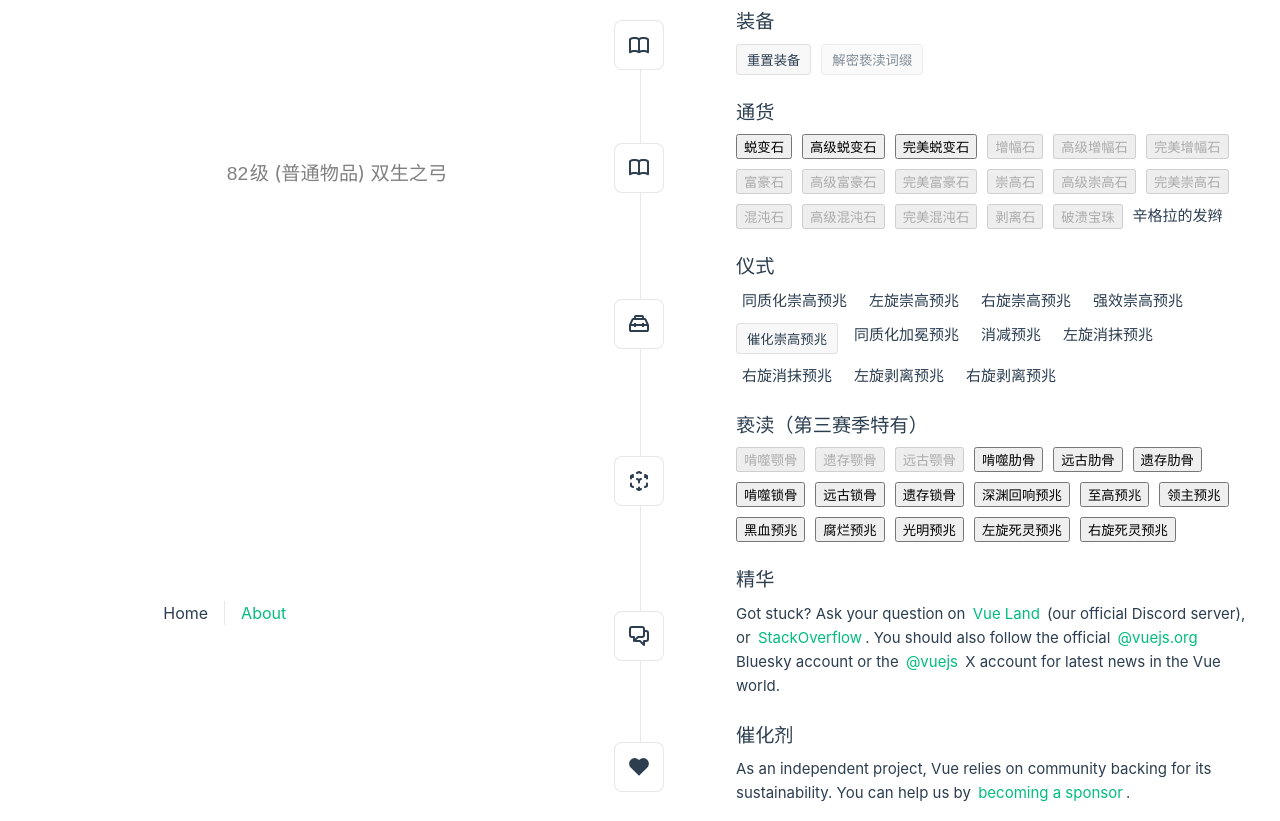
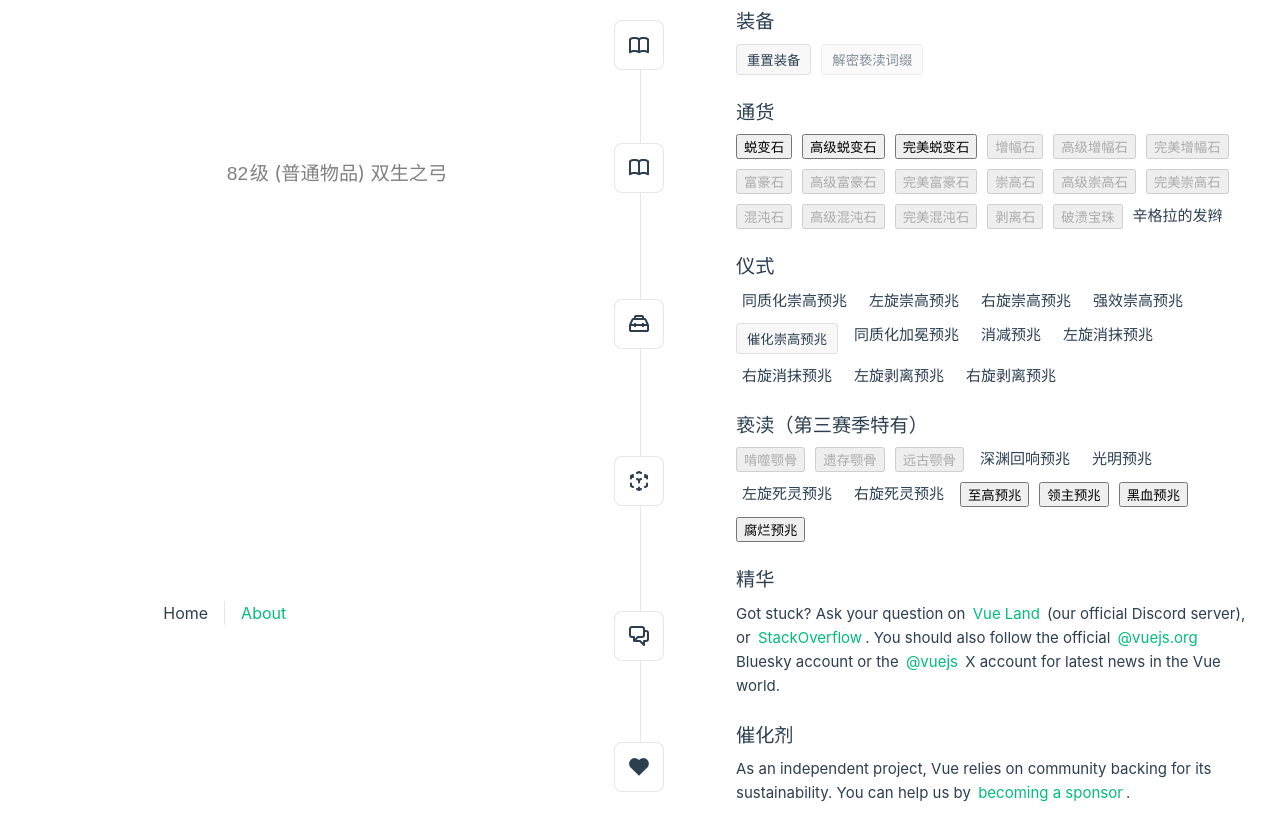
Before and after one commit to N1cholas/hidepoint-blacksmith, a Vue app: page / in a window 1280 px wide. Built offline with nearby package versions, Linux system fonts and the light colour scheme.

Commit message:
feat: complete omen of abyssal echoes

```diff
--- a/src/components/Button.vue
+++ b/src/components/Button.vue
@@ -1,7 +1,7 @@
 <script setup lang="ts"></script>
 
 <template>
-  <button class="button" @click="$emit('click')"><slot></slot></button>
+  <button class="button"><slot></slot></button>
 </template>
 
 <style scoped>
@@ -29,6 +29,7 @@
   cursor: not-allowed;
   pointer-events: none;
   filter: grayscale(0.06);
+  color: var(--color-text-muted);
 }
 
 .button:disabled:hover,
--- a/src/components/Omen.vue
+++ b/src/components/Omen.vue
@@ -32,7 +32,11 @@ input {
   user-select: none;
   outline: 2px solid transparent;
   border-radius: 2px;
-  padding: 1px 6px;
+  padding: 2px 6px;
+}
+
+.omen:hover {
+  background: hsla(160, 100%, 37%, 0.1);
 }
 
 .selected {
--- a/src/components/Tools.vue
+++ b/src/components/Tools.vue
@@ -97,20 +97,22 @@ const itemState = useItemState()
       <Jawbone name="啃噬颚骨" :minimumLevel="0" :maximumLevel="64" />
       <Jawbone name="遗存颚骨" :minimumLevel="0" :maximumLevel="itemState.itemLevel" />
       <Jawbone name="远古颚骨" :minimumLevel="40" :maximumLevel="itemState.itemLevel" />
+      <!--
       <button class="tools">啃噬肋骨</button>
       <button class="tools">远古肋骨</button>
       <button class="tools">遗存肋骨</button>
       <button class="tools">啃噬锁骨</button>
       <button class="tools">远古锁骨</button>
       <button class="tools">遗存锁骨</button>
-      <button class="tools">深渊回响预兆</button>
+      -->
+      <Omen name="深渊回响预兆" omenConfigKey="abyssalEchoes" />
+      <Omen name="光明预兆" omenConfigKey="light" />
+      <Omen name="左旋死灵预兆" omenConfigKey="sinistralNecromancy" />
+      <Omen name="右旋死灵预兆" omenConfigKey="dextralNecromancy" />
       <button class="tools">至高预兆</button>
       <button class="tools">领主预兆</button>
       <button class="tools">黑血预兆</button>
       <button class="tools">腐烂预兆</button>
-      <button class="tools">光明预兆</button>
-      <button class="tools">左旋死灵预兆</button>
-      <button class="tools">右旋死灵预兆</button>
     </div>
   </ToolWrapper>
 
--- a/src/components/session3/DecryptModal.vue
+++ b/src/components/session3/DecryptModal.vue
@@ -10,6 +10,7 @@ import { MOD_GENERATION_TYPE, type Affix, type AffixFamily } from '@/types/types
 import { randomlyObtainAffixFamily, randomlyObtainAffix } from '@/utils/randomlyObtain'
 import DecryptList from './DecryptList.vue'
 import Button from '../Button.vue'
+import { useOmenState } from '@/stores/omenState'
 
 defineProps<{
   name: string
@@ -19,19 +20,29 @@ const showModal = ref(false)
 const normalMods = useBowNormalModsFamily()
 const itemState = useItemState()
 const session3State = useSession3State()
+const omenState = useOmenState()
+
+const echoesCounts = ref<number>(1)
 
 const disable = computed(() => !session3State.placeholder)
 
 const decryptingAffixFamily = ref<AffixFamily[]>([])
 const decryptingAffixes = ref<Affix[]>([])
 
+const replaceInfos = ref<{
+  newAffixFamily: AffixFamily
+  affixFamilyIndex: number
+  newAffix: Affix
+  affixIndex: number
+} | null>(null)
+
 // 解密亵渎占位符
 // 展示3条词缀以及重选按钮
-const generateDecryptPool = (counts: number) => {
+const generateDecryptAffix = (num: number) => {
   const modGenerationType = session3State.placeholder?.modGenerationTypeID
   decryptingAffixFamily.value = []
   decryptingAffixes.value = []
-  for (let i = 0; i < counts; i++) {
+  for (let i = 0; i < num; i++) {
     const newAffixFamily = generateAddPool(
       normalMods.normalModsFamily,
       itemState.affixFamilies.concat(decryptingAffixFamily.value),
@@ -56,15 +67,10 @@ const generateDecryptPool = (counts: number) => {
 
 const openDecryptModal = () => {
   showModal.value = true
-  generateDecryptPool(3)
+  echoesCounts.value = 1
+  generateDecryptAffix(3)
 }
 
-const replaceInfos = ref<{
-  newAffixFamily: AffixFamily
-  affixFamilyIndex: number
-  newAffix: Affix
-  affixIndex: number
-} | null>(null)
 const handleSelect = (payload: { key: string; item: Affix; index: number }) => {
   if (!session3State.placeholder) return
 
@@ -95,6 +101,11 @@ const handleConfirm = () => {
   replaceInfos.value = null
   showModal.value = false
 }
+
+const handleReselect = () => {
+  echoesCounts.value--
+  generateDecryptAffix(3)
+}
 </script>
 <template>
   <Button id="show-modal" @click="openDecryptModal" :disabled="disable">{{ name }}</Button>
@@ -109,7 +120,13 @@ const handleConfirm = () => {
       </template>
       <template #footer>
         <Button @click="handleConfirm" :disable="replaceInfos">确定</Button>
-        <Button class="mr-20" @click="generateDecryptPool(3)">重选词缀</Button>
+        <Button
+          class="mr-20"
+          @click="handleReselect"
+          :disabled="!(omenState.omenConfig.abyssalEchoes && echoesCounts > 0)"
+        >
+          重选词缀
+        </Button>
       </template>
     </Modal>
   </Teleport>
--- a/src/stores/omenState.ts
+++ b/src/stores/omenState.ts
@@ -24,6 +24,16 @@ export const useOmenState = defineStore('OmenState', () => {
     sinistralAnnulment: false,
     // 右旋剥离
     dextralAnnulment: false,
+    // session3 ----------------------------------------------------------
+    // 深渊回响
+    abyssalEchoes: false,
+    // 左旋死灵术
+    sinistralNecromancy: false,
+    // 右旋死灵术
+    dextralNecromancy: false,
+    // 光明
+    light: false,
+    // session3 ----------------------------------------------------------
   }
 
   const omenConfig = ref<OmenConfig>(initConfig)
--- a/src/types/types.ts
+++ b/src/types/types.ts
@@ -62,6 +62,11 @@ export type OmenConfig = {
   // 剥离
   sinistralAnnulment: boolean
   dextralAnnulment: boolean
+  // session3
+  abyssalEchoes: boolean
+  sinistralNecromancy: boolean
+  dextralNecromancy: boolean
+  light: boolean
 }
 
 export type GenerateAddPoolOptions = {
```
